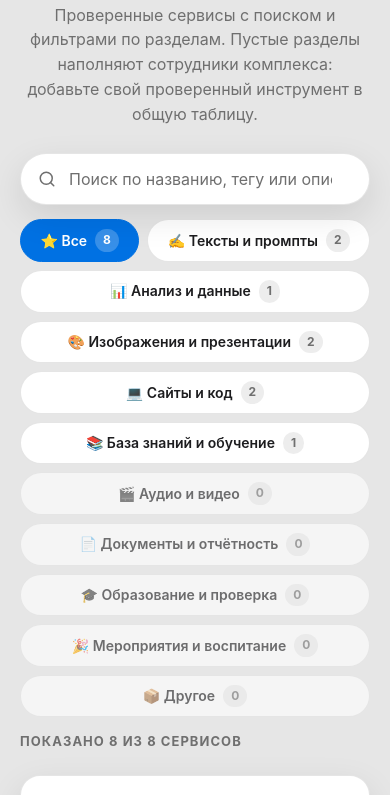
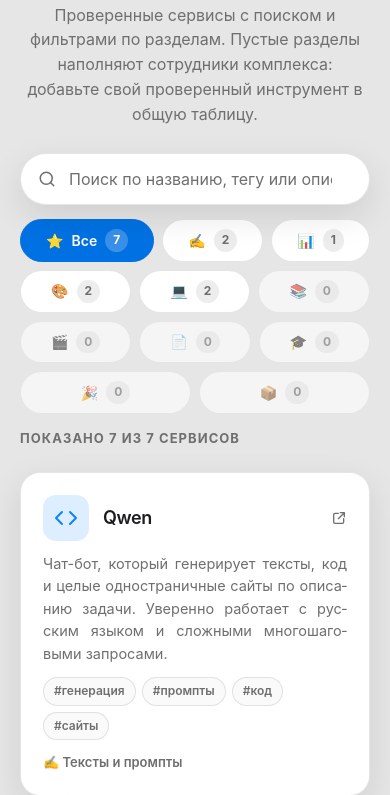
Before and after one commit to mmmaslikov/point-ai, a plain HTML site: page index.html in a window 390 px wide. Shown: the part 8819-9614 px from the top of the page. Drawn offline with Linux system fonts and the light colour scheme.

Commit message:
Update index.html

```diff
--- a/index.html
+++ b/index.html
@@ -164,6 +164,14 @@ a{color:var(--accent)}
   .mark{flex:1 1 30%;max-width:33.33%;flex-direction:column;gap:5px;font-size:12px;font-weight:600;
     padding:8px 4px;min-height:58px;white-space:normal;text-align:center;line-height:1.15}
   .mark svg{width:18px;height:18px}
+}
+@media (max-width:759px){
+  .sv-cats{gap:6px}
+  .cat-chip{flex:0 0 auto;padding:8px 12px;gap:6px;min-height:40px}
+  .cat-chip .cl{display:none}
+  .cat-chip.on .cl,
+  .cat-chip[data-cat="all"] .cl{display:inline}
+  .cat-chip .cn{padding:1px 6px;font-size:11px}
 }
 
 /* ============ КАРТОЧКИ ============ */
@@ -451,15 +459,12 @@ const SERVICES = [
   { name:"Шедеврум", url:"https://shedevrum.ai/", color:"#bf5af2", icon:"cam", cat:"visual",
     tags:["изображения","генерация"],
     desc:"Генерация изображений и иллюстраций по тексту: афиши, обложки и графика для уроков и мероприятий." },
-  { name:"GitHub Pages", url:"https://pages.github.com/", color:"#8e8e93", icon:"git", cat:"web",
+  { name:"GitHub Pages", url:"https://github.com/", color:"#8e8e93", icon:"git", cat:"web",
     tags:["сайты","публикация","код"],
     desc:"Бесплатный хостинг статических сайтов: публикация проекта из репозитория по адресу ник.github.io/репо." },
   { name:"GitVerse Pages", url:"https://gitverse.ru/", color:"#ff375f", icon:"git", cat:"web",
     tags:["сайты","публикация"],
-    desc:"Российский аналог GitHub Pages: хостинг и публикация сайтов, вход через Сбер ID." },
-  { name:"Mashuk AiHub", url:"https://mashuk.online/aihub", color:"#ffd60a", icon:"book", cat:"know",
-    tags:["обучение","промпты","поиск"],
-    desc:"База знаний для педагогов: проверенные промпты, приёмы и примеры работы с ИИ." }
+    desc:"Российский аналог GitHub Pages: хостинг и публикация сайтов, вход через Сбер ID." }
 ];
 
 const PRODUCTS = [
@@ -710,10 +715,11 @@ function renderCats(){
   CATS.forEach(c=>counts[c.id]=SERVICES.filter(s=>s.cat===c.id).length);
   const total = SERVICES.length;
   $("#sv-cats").innerHTML =
-    `<button class="cat-chip${state.cat==="all"?" on":""}" type="button" data-cat="all" aria-pressed="${state.cat==="all"}">⭐ Все <span class="cn">${total}</span></button>` +
+    `<button class="cat-chip${state.cat==="all"?" on":""}" type="button" data-cat="all"
+      aria-pressed="${state.cat==="all"}" aria-label="Все разделы" title="Все разделы">⭐ <span class="cl">Все</span> <span class="cn">${total}</span></button>` +
     CATS.map(c=>`
       <button class="cat-chip${state.cat===c.id?" on":""}${counts[c.id]===0?" zero":""}" type="button"
-        data-cat="${c.id}" aria-pressed="${state.cat===c.id}">${c.emo} ${esc(c.label)} <span class="cn">${counts[c.id]}</span></button>`).join("");
+        data-cat="${c.id}" aria-pressed="${state.cat===c.id}" aria-label="${esc(c.label)}" title="${esc(c.label)}">${c.emo} <span class="cl">${esc(c.label)}</span> <span class="cn">${counts[c.id]}</span></button>`).join("");
 }
 function filteredServices(){
   const q = state.q.trim().toLowerCase();
```
